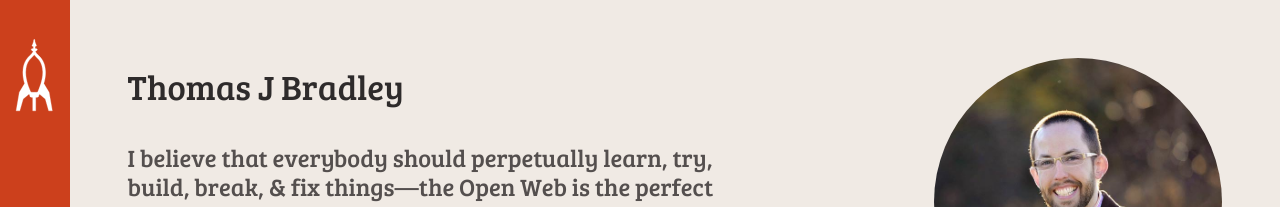
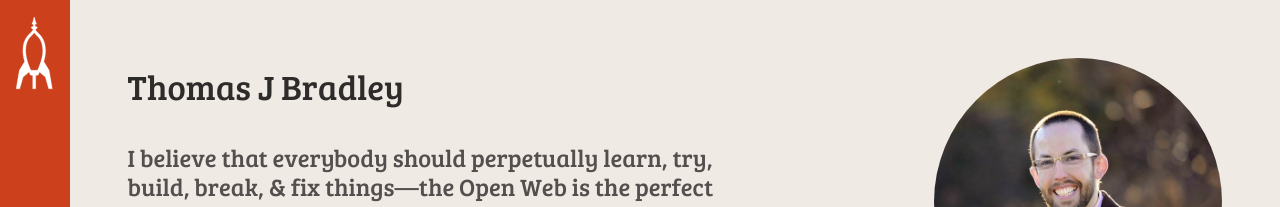
Before and after one commit to thomasjbradley/thomasjbradley.ca, a Jekyll site: the page built from index.html, in a window 1280 px wide. Shown: the top 207 px of the page. Built offline with Jekyll 4.4.1, drawn with Linux system fonts in a browser that asks for light colours.

Commit message:
Fix logo to the top.

```diff
--- a/css/theme.css
+++ b/css/theme.css
@@ -177,7 +177,7 @@ p {
     margin: 0;
     padding: 0;
     position: absolute;
-    top: 2rem;
+    top: 16px;
     width: 40px;
 
     color: #fff;
```
Also changed, not shown: _includes/main.min.css.
